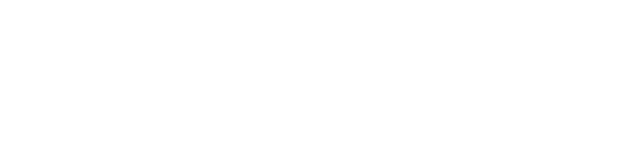
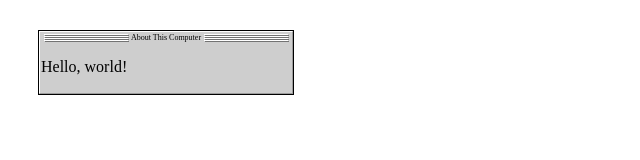
Before and after one commit to mat-sz/platinum.css, a website: page demo/index.html in a window 1280 px wide. Shown: the whole page, without its empty margins (0-640 px from the left). Drawn offline with nearby package versions, Linux system fonts and the light colour scheme; files that its build step writes are made by us from their sources.

Commit message:
added basic titlebar and window css

```diff
--- a/demo/index.html
+++ b/demo/index.html
@@ -3,5 +3,16 @@
   <head>
     <link rel="stylesheet" type="text/css" href="css/index.css" />
   </head>
-  <body></body>
+  <body>
+    <div class="window" style="margin: 32px; width: 250px;">
+      <div class="title-bar">
+        <div class="title-bar-text">
+          About This Computer
+        </div>
+      </div>
+      <div class="window-body">
+        <p>Hello, world!</p>
+      </div>
+    </div>
+  </body>
 </html>
--- a/src/index.scss
+++ b/src/index.scss
@@ -1,2 +1,41 @@
-body {
+.window {
+  position: relative;
+  padding: 1px;
+  background: #cecece;
+  box-shadow: -1px -1px 0px 0px #ffffff, 0px -1px 0px 0px #ffffff,
+    -1px 0px 0px 0px #ffffff, 1px 1px 0px 0px #9c9c9c, 1px 0px 0px 0px #9c9c9c,
+    0px 1px 0px 0px #9c9c9c, 1px -1px 0px 0px #cecece, -1px 1px 0px 0px #cecece,
+    0px 0px 0px 2px #000000;
 }
+
+@function title-bar-text-shadow() {
+  $box-shadow: '';
+  @for $i from 1 through 4 {
+    $shadows: '0px ' +
+      ($i * 2 - 1) +
+      'px 0px 0px white, 1px ' +
+      ($i * 2) +
+      'px 0px 0px #737373';
+    $box-shadow: $box-shadow + $shadows + ', ';
+  }
+  @return str_slice(unquote($box-shadow), 0, str_length($box-shadow)-2);
+}
+
+.title-bar {
+  .title-bar-text {
+    display: flex;
+    font-size: 8px;
+
+    &:after,
+    &:before {
+      content: '';
+      display: block;
+      flex: 1;
+
+      height: 1px;
+      margin: 0 3px;
+
+      box-shadow: title-bar-text-shadow();
+    }
+  }
+}
```
